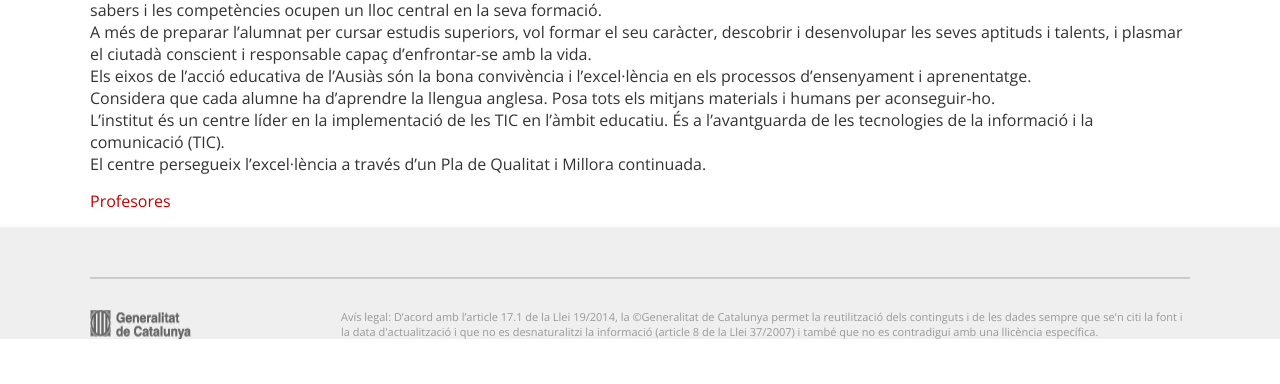
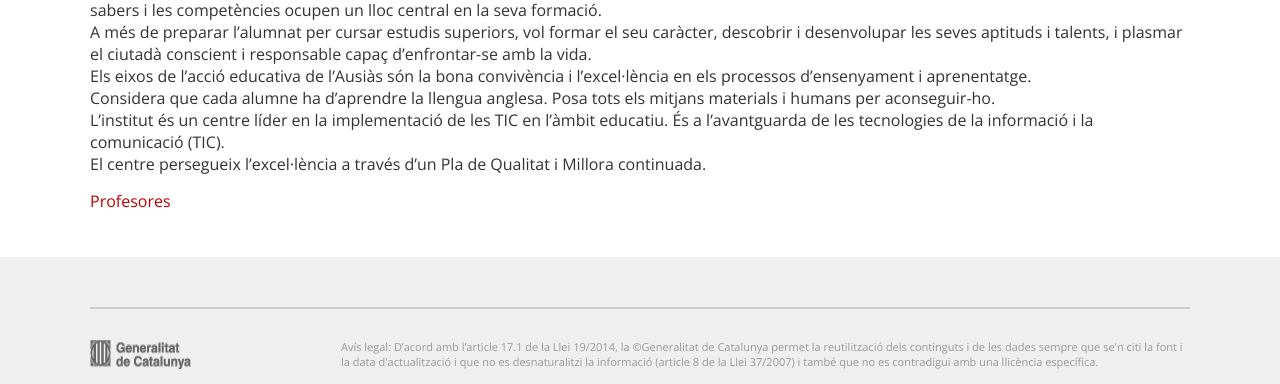
Before and after one commit to a18neigutcha/EstilGencat, a plain HTML site: page index.html in a window 1280 px wide. Shown: the part 416-800 px from the top of the page. Drawn offline with nearby package versions, Linux system fonts and the light colour scheme.

Commit message:
Please enter the commit message for your changes. Lines starting

```diff
--- a/css/margenes.css
+++ b/css/margenes.css
@@ -34,6 +34,9 @@
 footer{
     padding-top: 50px;
     margin-top:15px;
+    position: fixed;
+    padding-bottom: 15px;
+    bottom: 0;
 }
 .footer{
     padding-top: 30px;
```
